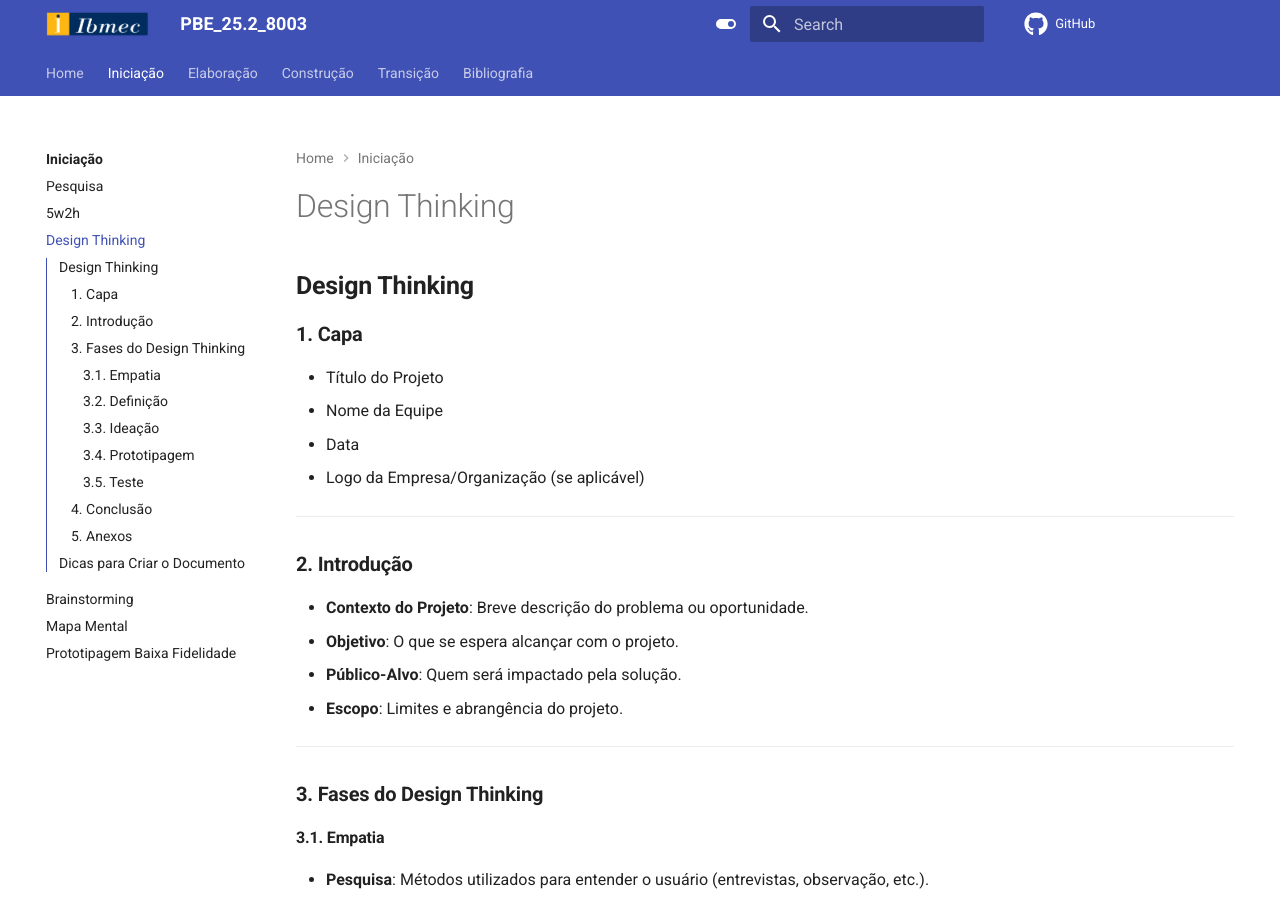
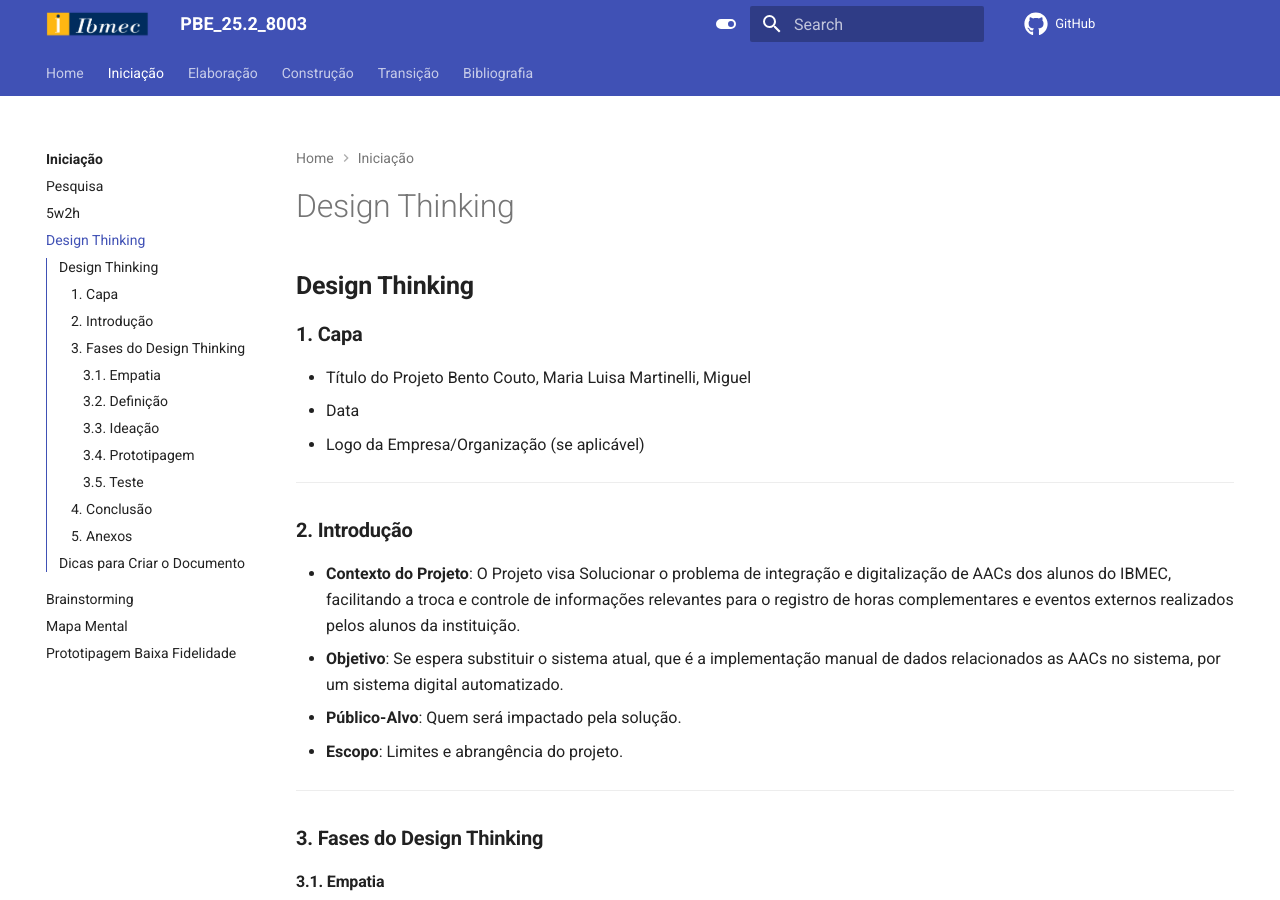
Before and after one commit to Projetos-de-Extensao/PBE_26.1_8003_II, an MkDocs documentation site: the page built from docs/Iniciacao/design_thinking.md, in a window 1280 px wide and 900 px high. Built offline with MkDocs 1.6.1 and Material for MkDocs 9.7.7, drawn with Linux system fonts in a browser that asks for light colours; comment, search, counter and statistics services are not loaded.

```diff
--- a/docs/Iniciacao/design_thinking.md
+++ b/docs/Iniciacao/design_thinking.md
@@ -8,7 +8,7 @@
 ### **1. Capa**
 
 - Título do Projeto
-- Nome da Equipe
+Bento Couto, Maria Luisa Martinelli, Miguel
 - Data
 - Logo da Empresa/Organização (se aplicável)
 
@@ -16,8 +16,8 @@
 
 ### **2. Introdução**
 
-- **Contexto do Projeto**: Breve descrição do problema ou oportunidade.
-- **Objetivo**: O que se espera alcançar com o projeto.
+- **Contexto do Projeto**: O Projeto visa Solucionar o problema de integração e digitalização de AACs dos alunos do IBMEC, facilitando a troca e controle de informações relevantes para o registro de horas complementares e eventos externos realizados pelos alunos da instituição.
+- **Objetivo**: Se espera substituir o sistema atual, que é a implementação manual de dados relacionados as AACs no sistema, por um sistema digital automatizado.
 - **Público-Alvo**: Quem será impactado pela solução.
 - **Escopo**: Limites e abrangência do projeto.
 
```
Also changed, not shown: 1 other file.
